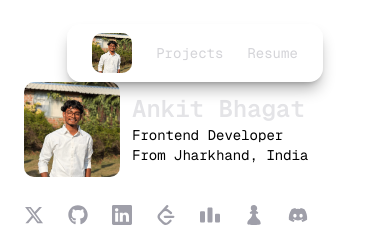
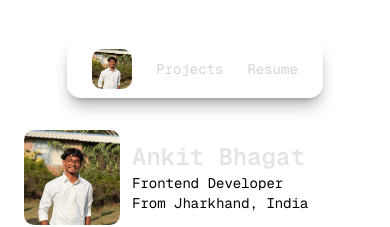
Before and after one commit to ankitsensei/ankitbhagat-portfolio, a React (Vite) app: page / in a window 390 px wide. Shown: the top 227 px of the page. Built offline with nearby package versions, Linux system fonts and the light colour scheme; a web font is replaced by a local one; what @embedpdf/core would draw is missing.

Commit message:
style: little margin in navbar for better responsive

```diff
--- a/src/components/Navbar.tsx
+++ b/src/components/Navbar.tsx
@@ -3,7 +3,7 @@ import DP from "../assets/ankit-dp.jpg"
 
 const Navbar = () => {
   return (
-    <div className="sticky top-0 z-50 flex items-center justify-center mt-6 w-full text-sm text-zinc-300 font-geist">
+    <div className="sticky top-10 z-50 flex items-center justify-center mt-6 w-full text-sm text-zinc-300 font-geist mb-12">
       <ul className="flex items-center gap-6
   rounded-xl px-6 py-2
   bg-white/10 backdrop-blur-lg
--- a/src/pages/Projects.tsx
+++ b/src/pages/Projects.tsx
@@ -27,7 +27,7 @@ const Projects = () => {
   return (
     <div className='h-full w-full flex flex-col justify-between mx-auto px-6 font-geist bg-white dark:bg-black text-black dark:text-white'>
       <div className='max-w-4xl h-full flex flex-col justify-between mx-auto'>
-        <Navbar />
+        <Navbar/>
         <motion.div
           initial={{ opacity: 0, y: 10, filter: "blur(10px)" }}
           animate={{ opacity: 1, y: 0, filter: "blur(0px)" }}
```
